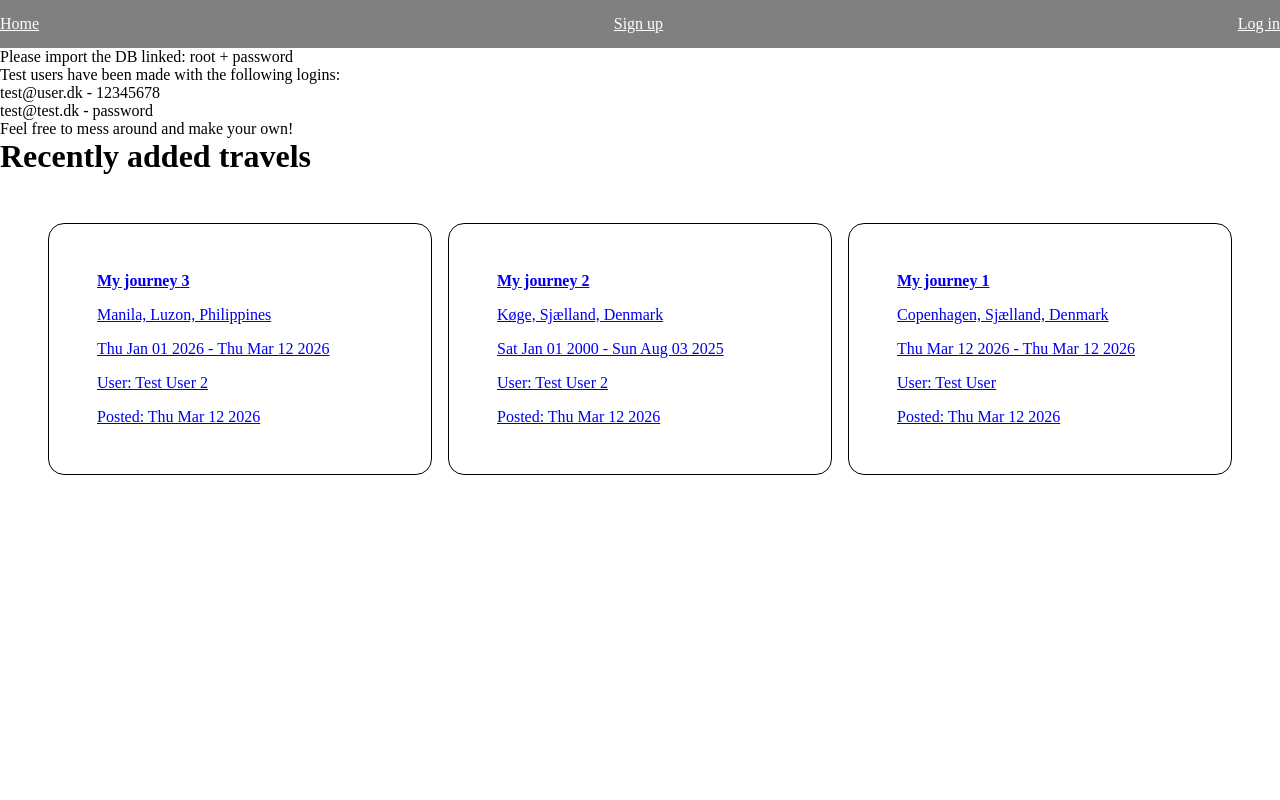
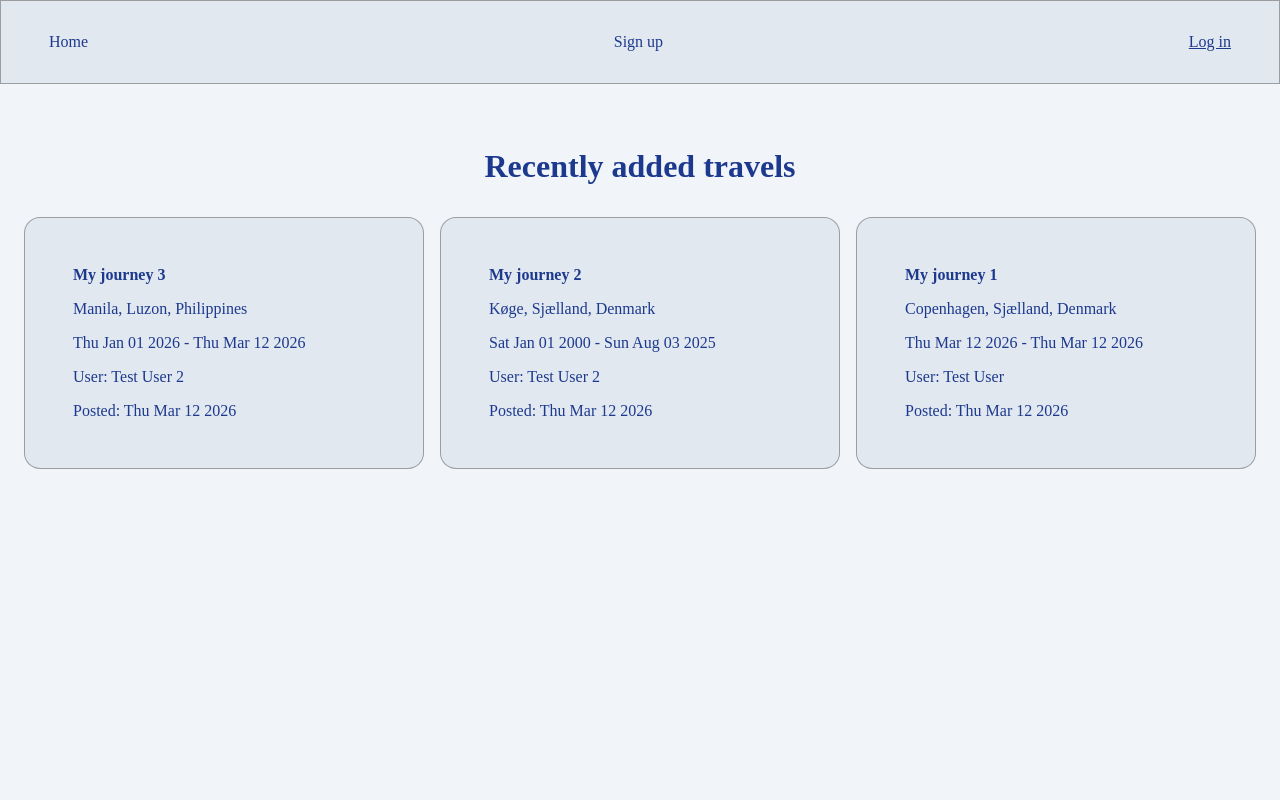
Before and after one commit to DanielCH5/2026_1_travel, a Flask app: page / in a window 1280 px wide. Run offline with Flask 3, Linux system fonts and the light colour scheme; data comes from the database, SQL or seed files in the repository; data that the repository does not hold is empty.

Commit message:
ui changes

```diff
--- a/docker-compose.yml
+++ b/docker-compose.yml
@@ -20,7 +20,7 @@ services:
     volumes:
       - mariadb_data:/var/lib/mysql
     ports:
-      - 3306:3306
+      - 3307:3307
 
   phpmyadmin:
     image: phpmyadmin/phpmyadmin
--- a/static/app.css
+++ b/static/app.css
@@ -34,14 +34,19 @@ body {
 
 nav {
   width: 100%;
-  height: 3rem;
-  background-color: gray;
+  padding: 2rem 3rem;
+  border: 0.1rem solid rgba(128, 128, 128, 0.715);
+  background-color: rgb(226, 232, 240);
   display: flex;
   justify-content: space-between;
   align-items: center;
 
   a {
-    color: white;
+    color: oklch(37.9% 0.146 265.522);
+    text-decoration: none;
+  }
+  a:last-of-type {
+    text-decoration: underline;
   }
 }
 
@@ -72,7 +77,7 @@ footer {
 }
 
 #loginMessages {
-  >* {
+  > * {
     display: flex;
     justify-content: center;
   }
@@ -105,15 +110,22 @@ label {
 
 #travelGrid {
   display: grid;
-  grid-template-columns: 1fr 1fr 1fr;
+  grid-template-columns: repeat(3, 400px);
+
   gap: 1rem;
-  padding: 3rem;
-
   .travelCard {
     padding: 3rem;
-    border: 0.1rem solid black;
+    border: 0.1rem solid rgba(128, 128, 128, 0.715);
+    background-color: rgb(226, 232, 240);
     border-radius: 16px;
+    width: 400px;
+    display: flex;
+    flex-direction: column;
 
+    a {
+      text-decoration: none;
+      color: oklch(37.9% 0.146 265.522);
+    }
     div {
       display: flex;
       flex-direction: column;
@@ -122,16 +134,48 @@ label {
 
     button {
       margin-top: 2rem;
+      margin: 2rem 2rem 0;
+      padding: 16px 0px;
+      background-color: oklch(63.7% 0.237 25.331);
+      border-radius: 16px;
     }
   }
 }
 
 dialog[open] {
   margin: auto;
-  padding: 3rem;
+  padding: 5rem;
 
+  background-color: oklch(92.876% 0.01272 255.643);
+  border: 0.1rem solid rgba(128, 128, 128, 0.715);
+  border-radius: 16px;
+  p {
+    margin-bottom: 1rem;
+  }
   button {
     padding: 1rem;
+    border-radius: 16px;
+    background-color: oklch(63.7% 0.237 25.331);
   }
+  button:first-of-type {
+    margin-right: 20px;
+    background-color: white;
+  }
+}
 
+.container {
+  width: 100%;
+  display: flex;
+  justify-content: center;
+  align-items: center;
+  flex-direction: column;
+  margin-top: 4rem;
+  h1 {
+    margin-bottom: 2rem;
+    color: oklch(37.9% 0.146 265.522);
+  }
 }
+body {
+  background-color: oklch(96.8% 0.007 247.896);
+  color: oklch(37.9% 0.146 265.522);
+}
--- a/templates/__form_travel.html
+++ b/templates/__form_travel.html
@@ -62,5 +62,3 @@
             Update travel
         </button>
     </form>
-
-</main>
--- a/templates/__travel_grid.html
+++ b/templates/__travel_grid.html
@@ -1,3 +1,3 @@
-<main id="travelGrid">
+<div id="travelGrid">
 
-</main>
+</div>
--- a/templates/page_create_travel.html
+++ b/templates/page_create_travel.html
@@ -1,5 +1,8 @@
 {% include "_header.html" %}
-<main>
+<main style="height: 500px;
+    display: flex;
+    justify-content: center;
+    align-items: center;">
     <form mix-post="/api-create-travel" autocomplete="off">
         <div>
             <label for="">
--- a/templates/page_index.html
+++ b/templates/page_index.html
@@ -1,13 +1,10 @@
 {% include "_header.html" %}
-<ul>
-    <li>Please import the DB linked: root + password</li>
-    <li>Test users have been made with the following logins:</li>
-    <li>test@user.dk - 12345678</li>
-    <li>test@test.dk - password</li>
-    <li>Feel free to mess around and make your own!</li>
-</ul>
-<h1>Recently added travels</h1>
-{% include "__travel_grid.html" %}
+
+<main class="container">
+    <h1>Recently added travels</h1>
+    {% include "__travel_grid.html" %}
+
+</main>
 
 <script type="module">
     import { loadTravels } from '/static/eventListeners.js'
--- a/templates/page_travel.html
+++ b/templates/page_travel.html
@@ -8,8 +8,7 @@
 <main id="travelContainer">
 {% include "__travel_details.html" %}
 </main>
-{% if user.user_pk == travel.user_fk %}
-{% endif %}
+
 <script type="module">
     import { deleteTravel, convertTime } from '/static/eventListeners.js';
     deleteTravel();
```
Also changed, not shown: static/onloadFunctions.js (deleted, +0 -11 lines).
